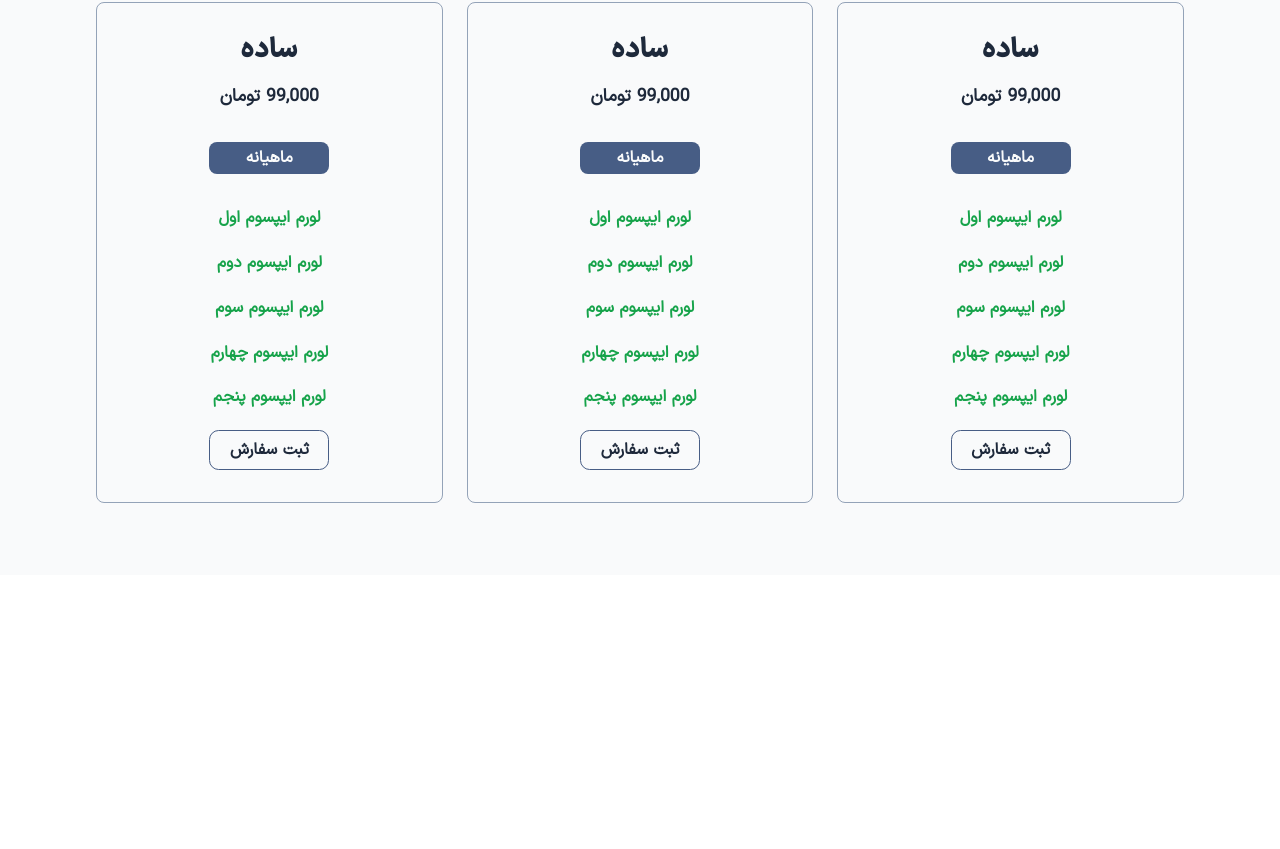
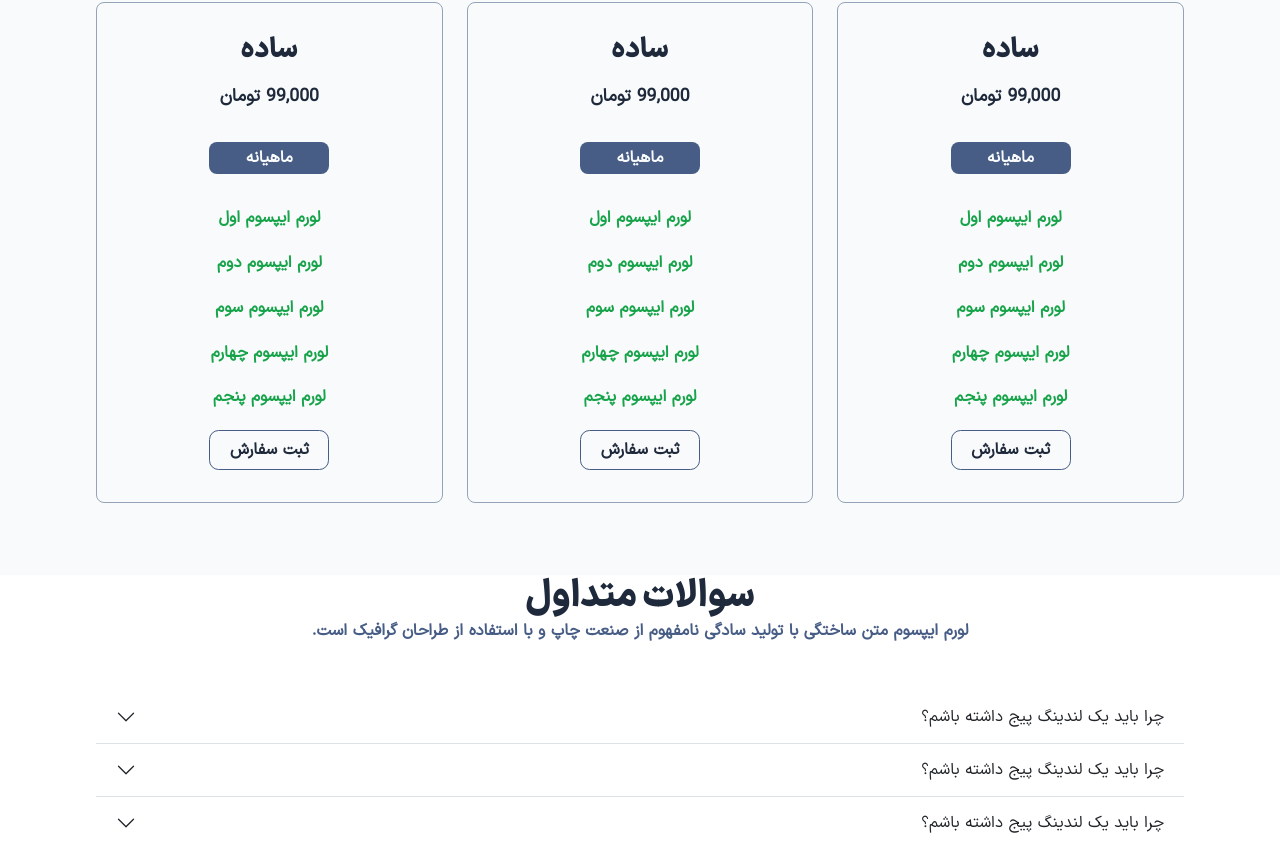
Before and after one commit to mohammadmehdidalvandii/i-lannding, a plain HTML site: page index.html in a window 1280 px wide. Shown: the part 2588-3437 px from the top of the page. Before the commit the page ends 3163 px from the top, so only its background shows below. Drawn offline with Linux system fonts and the light colour scheme.

Commit message:
create section question for section main

```diff
--- a/index.html
+++ b/index.html
@@ -648,6 +648,56 @@
     </section>
     <!-- <<<< Pricing Section >>>> -->
 
+    <!-- <<<< Question Section >>>> -->
+        <section class="question">
+          <div class="containers">
+            <div class="row">
+              <div class="col-12">
+                <div class="title_center">
+                  <h5 class="title_center_title">سوالات متداول</h5>
+                  <p class="title_center_desc">لورم ایپسوم متن ساختگی با تولید سادگی نامفهوم از صنعت چاپ و با استفاده از طراحان گرافیک است.</p>
+              </div>
+              </div>
+            </div>
+            <div class="row mt-5">
+              <div class="accordion accordion-flush" id="accordionFlushExample">
+                <div class="accordion-item">
+                  <h2 class="accordion-header">
+                    <button class="accordion-button collapsed" type="button" data-bs-toggle="collapse" data-bs-target="#flush-collapseOne" aria-expanded="false" aria-controls="flush-collapseOne">
+                      چرا باید یک لندینگ پیج داشته باشم؟
+                    </button>
+                  </h2>
+                  <div id="flush-collapseOne" class="accordion-collapse collapse" data-bs-parent="#accordionFlushExample">
+                    <div class="accordion-body">لورم ایپسوم متن ساختگی با تولید سادگی نامفهوم از صنعت چاپ و با استفاده از طراحان گرافیک است. چاپگرها و متون بلکه روزنامه و مجله در ستون و سطرآنچنان که لازم است و برای شرایط فعلی تکنولوژی مورد نیاز و کاربردهای متنوع با هدف بهبود ابزارهای کاربردی می باشد.</div>
+                  </div>
+                </div>
+                <div class="accordion-item">
+                  <h2 class="accordion-header">
+                    <button class="accordion-button collapsed" type="button" data-bs-toggle="collapse" data-bs-target="#flush-collapseOne" aria-expanded="false" aria-controls="flush-collapseOne">
+                      چرا باید یک لندینگ پیج داشته باشم؟
+                    </button>
+                  </h2>
+                  <div id="flush-collapseOne" class="accordion-collapse collapse" data-bs-parent="#accordionFlushExample">
+                    <div class="accordion-body">لورم ایپسوم متن ساختگی با تولید سادگی نامفهوم از صنعت چاپ و با استفاده از طراحان گرافیک است. چاپگرها و متون بلکه روزنامه و مجله در ستون و سطرآنچنان که لازم است و برای شرایط فعلی تکنولوژی مورد نیاز و کاربردهای متنوع با هدف بهبود ابزارهای کاربردی می باشد.</div>
+                  </div>
+                </div>
+                <div class="accordion-item">
+                  <h2 class="accordion-header">
+                    <button class="accordion-button collapsed" type="button" data-bs-toggle="collapse" data-bs-target="#flush-collapseOne" aria-expanded="false" aria-controls="flush-collapseOne">
+                      چرا باید یک لندینگ پیج داشته باشم؟
+                    </button>
+                  </h2>
+                  <div id="flush-collapseOne" class="accordion-collapse collapse" data-bs-parent="#accordionFlushExample">
+                    <div class="accordion-body">لورم ایپسوم متن ساختگی با تولید سادگی نامفهوم از صنعت چاپ و با استفاده از طراحان گرافیک است. چاپگرها و متون بلکه روزنامه و مجله در ستون و سطرآنچنان که لازم است و برای شرایط فعلی تکنولوژی مورد نیاز و کاربردهای متنوع با هدف بهبود ابزارهای کاربردی می باشد.</div>
+                  </div>
+                </div>
+
+              </div>
+            </div>
+          </div>
+        </section>
+    <!-- <<<< Question Section >>>> -->
+
     <!-- <div class="title_center">
         <h5 class="title_center_title"></h5>
         <p class="title_center_desc">لورم ایپسوم متن ساختگی با تولید سادگی نامفهوم از صنعت چاپ و با استفاده از طراحان گرافیک است.</p>
```
